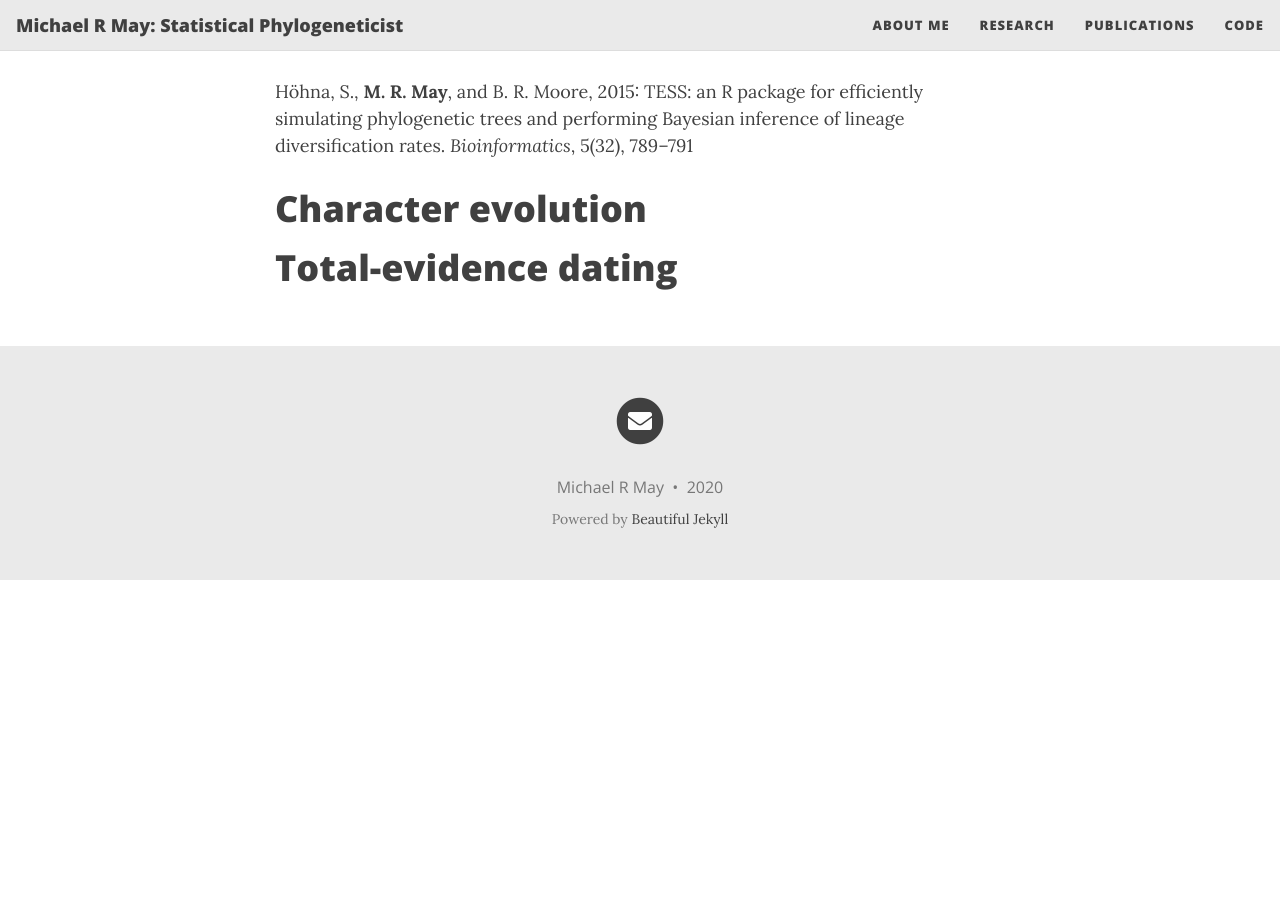
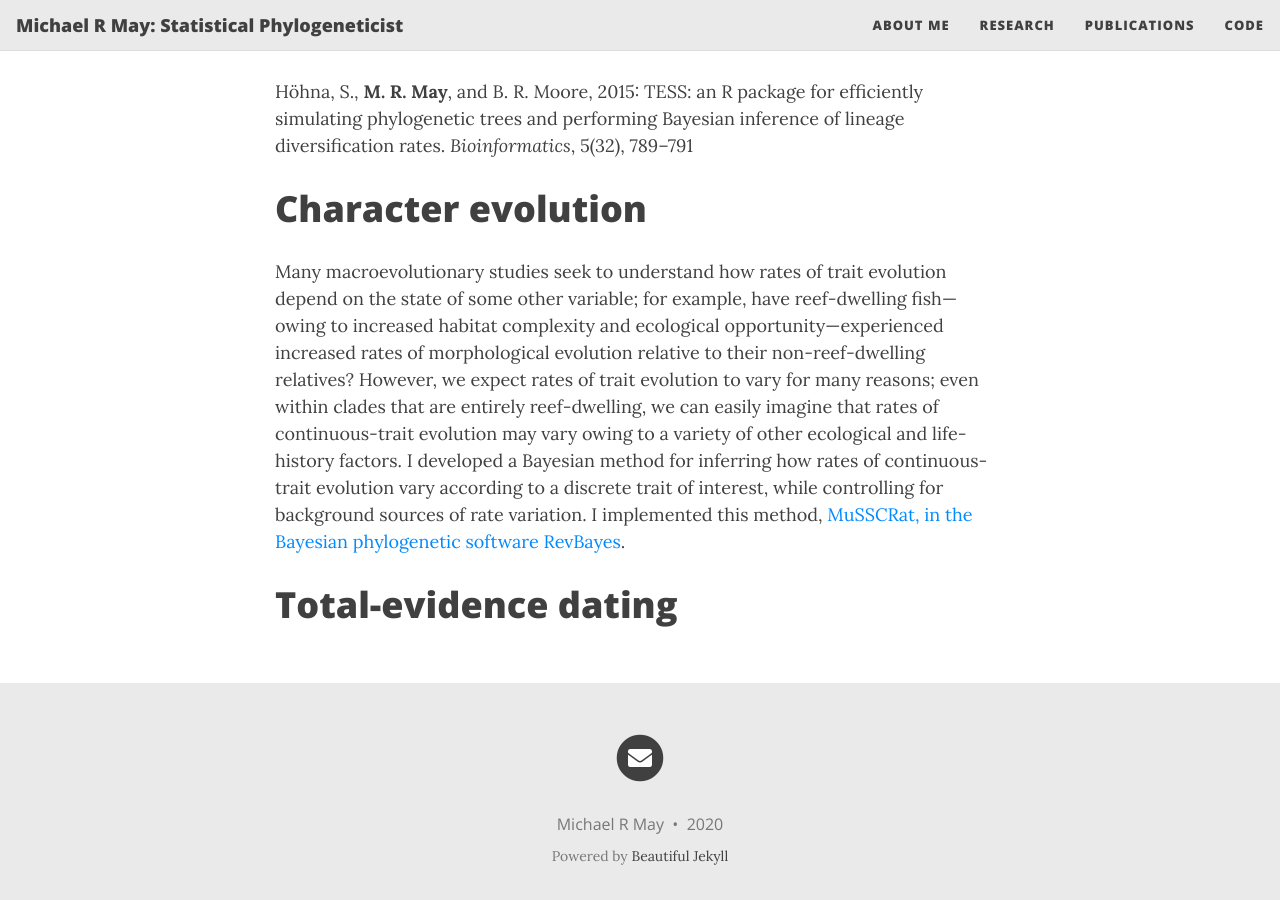
Before and after one commit to mikeryanmay/mikeryanmay.github.io, a Jekyll site: the page built from pages/research.md, in a window 1280 px wide and 900 px high, scrolled down 1465 px. Built offline with Jekyll 4.4.1, drawn with Linux system fonts in a browser that asks for light colours; nearby versions of some CDN libraries; before the commit the page ends 2045 px from its top, so only the background shows below that.

Commit message:
musscrat

```diff
--- a/pages/research.md
+++ b/pages/research.md
@@ -59,6 +59,9 @@ To tackle this problem, I developed a Bayesian method, CoMET, that allows us to
 
 # Character evolution
 
-
+Many macroevolutionary studies seek to understand how rates of trait evolution depend on the state of some other variable; for example, have reef-dwelling fish—owing to increased habitat complexity and ecological opportunity—experienced increased rates of morphological evolution relative to their non-reef-dwelling relatives?
+However, we expect rates of trait evolution to vary for many reasons; even within clades that are entirely reef-dwelling, we can easily imagine that rates of continuous-trait evolution may vary owing to a variety of other ecological and life-history factors.
+I developed a Bayesian method for inferring how rates of continuous-trait evolution vary according to a discrete trait of interest, while controlling for background sources of rate variation.
+I implemented this method, [MuSSCRat, in the Bayesian phylogenetic software RevBayes](https://revbayes.github.io/tutorials/cont_traits/state_dependent_bm.html).
 
 # Total-evidence dating
```
